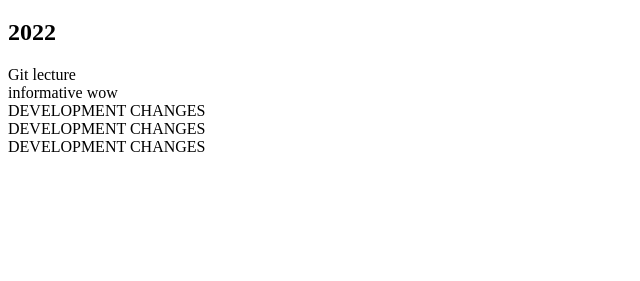
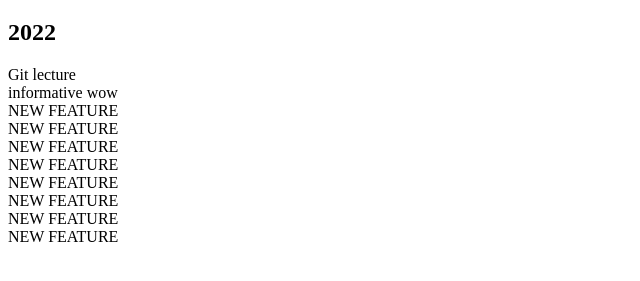
Before and after one commit to BenasJan/git-lecture, a plain HTML site: page index.html in a window 1280 px wide. Shown: the part 61-342 px from the top of the page, without its empty margins (0-640 px from the left). Drawn offline with Linux system fonts and the light colour scheme.

Commit message:
add new super cool feature

```diff
--- a/index.html
+++ b/index.html
@@ -1,11 +1,13 @@
 <!DOCTYPE html>
 <html lang="en">
+
 <head>
     <meta charset="UTF-8">
     <meta http-equiv="X-UA-Compatible" content="IE=edge">
     <meta name="viewport" content="width=device-width, initial-scale=1.0">
     <title>Document</title>
 </head>
+
 <body>
     <h1>Xplicity dev academy</h1>
     <h2>2022</h2>
@@ -13,8 +15,14 @@
     <div>Git lecture</div>
     <div>informative wow</div>
 
-    <div>DEVELOPMENT CHANGES</div>
-    <div>DEVELOPMENT CHANGES</div>
-    <div>DEVELOPMENT CHANGES</div>
+    <div>NEW FEATURE</div>
+    <div>NEW FEATURE</div>
+    <div>NEW FEATURE</div>
+    <div>NEW FEATURE</div>
+    <div>NEW FEATURE</div>
+    <div>NEW FEATURE</div>
+    <div>NEW FEATURE</div>
+    <div>NEW FEATURE</div>
 </body>
+
 </html>
```
